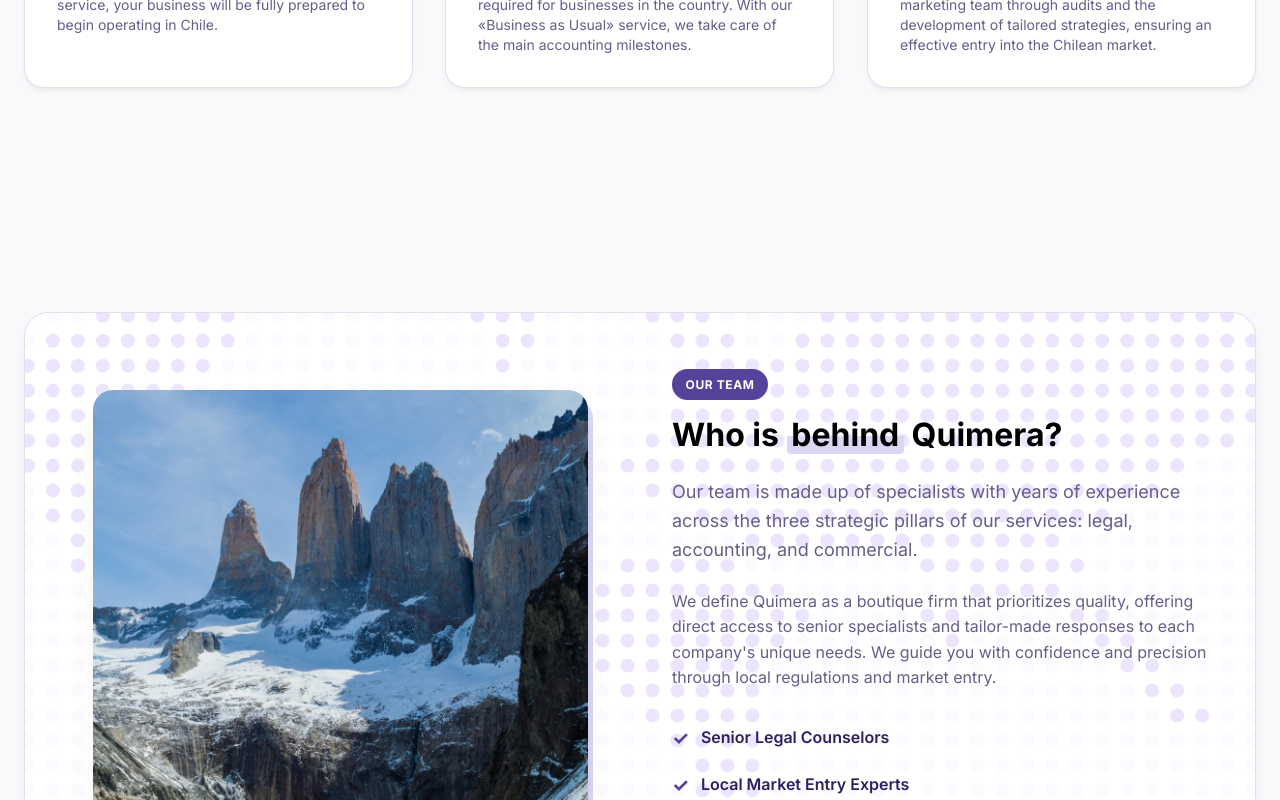
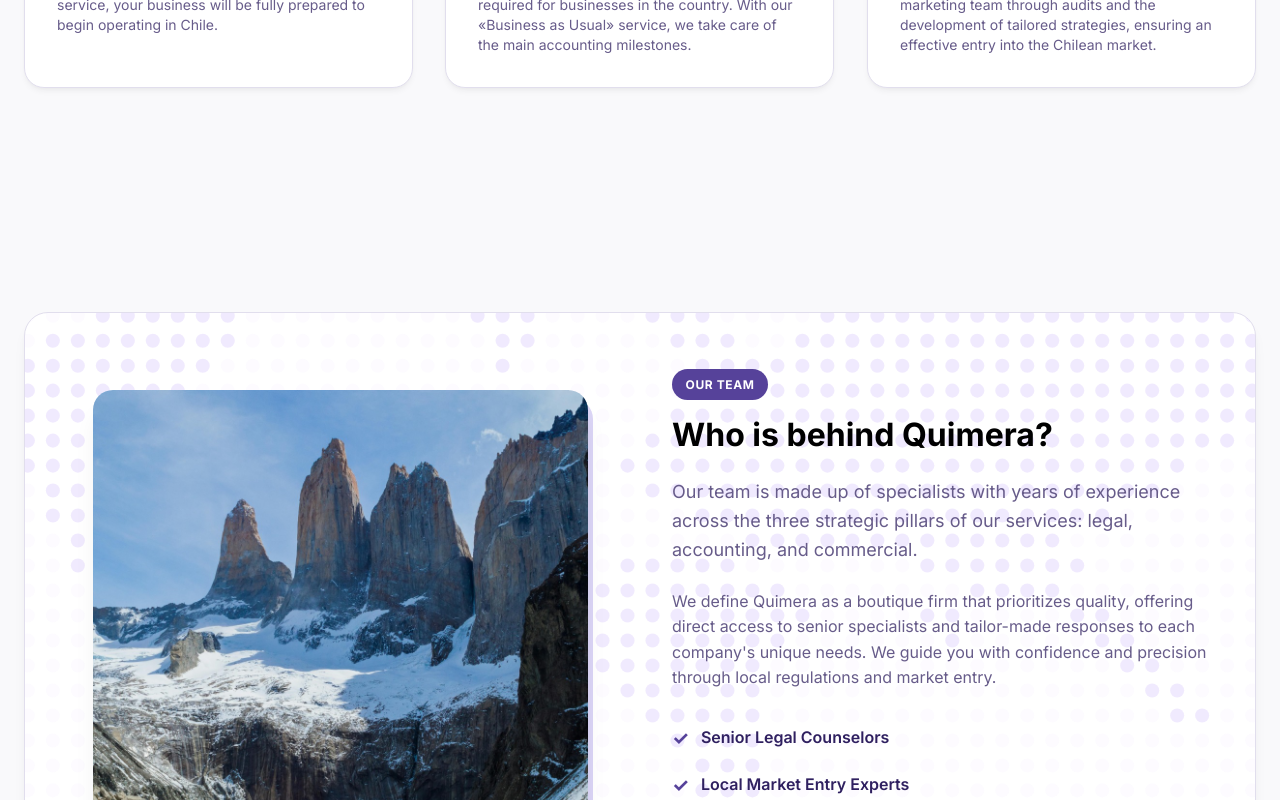
Before and after one commit to marketingfuentesjuul/quimera, a React (Vite) app: page / in a window 1280 px wide. Shown: the part 1440-2240 px from the top of the page. Built offline with nearby package versions, Linux system fonts and the light colour scheme.

Commit message:
style: reduce dotted map opacity to 0.28 and remove highlight on the word behind

```diff
--- a/src/components/TeamSection.jsx
+++ b/src/components/TeamSection.jsx
@@ -28,7 +28,7 @@
               width: '130%',
               height: 'auto',
               minWidth: '1100px',
-              opacity: 0.35,
+              opacity: 0.28,
               pointerEvents: 'none',
               zIndex: 0
             }}
@@ -79,7 +79,7 @@
                 Our Team
               </span>
               <h2 style={{ fontSize: 'var(--font-3xl)', marginBottom: '1.5rem', color: '#000', lineHeight: 'var(--lh-tight)' }}>
-                Who is <span style={{ background: 'linear-gradient(180deg, transparent 55%, var(--color-accent) 55%)', padding: '0 0.3rem', borderRadius: '4px' }}>behind</span> Quimera?
+                Who is behind Quimera?
               </h2>
               <p className="text-muted text-lg" style={{ marginBottom: '1.5rem', lineHeight: '1.6' }}>
                 Our team is made up of specialists with years of experience across the three strategic pillars of our services: legal, accounting, and commercial.
```
